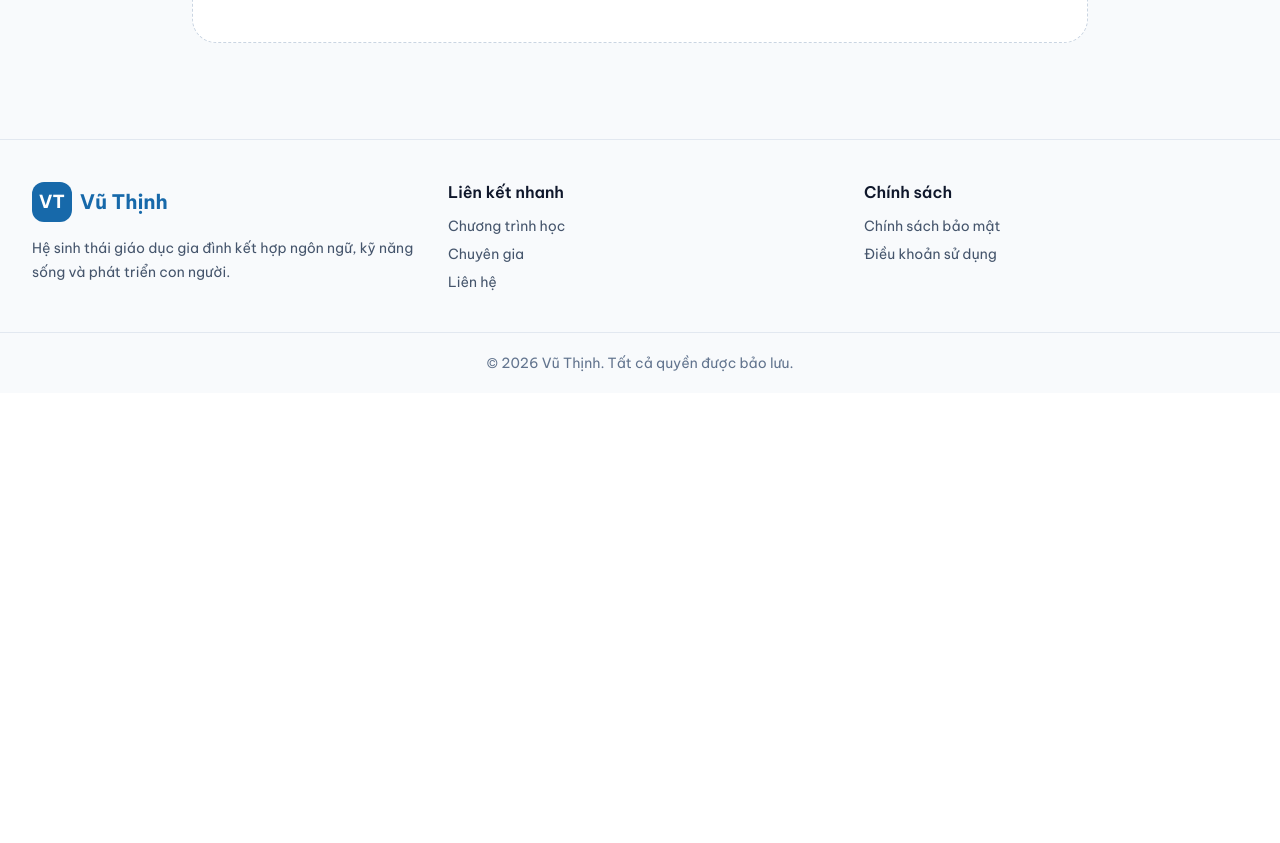
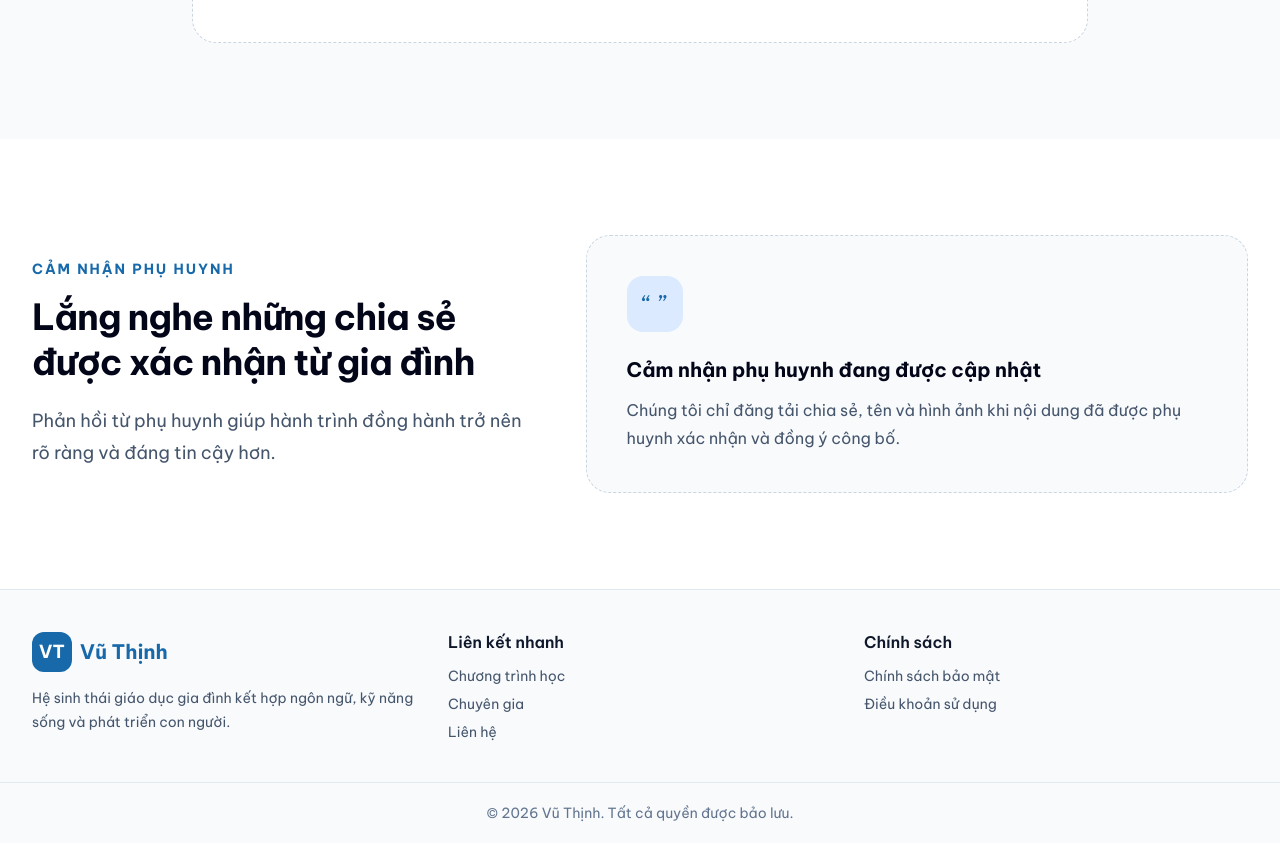
Before and after one commit to Coffee2205/vuthinh, a Next.js app: page / in a window 1280 px wide. Shown: the part 4600-5443 px from the top of the page. Before the commit the page ends 4993 px from the top, so only its background shows below. Built offline with nearby package versions, Linux system fonts and the light colour scheme.

Commit message:
feat: add parent testimonials empty state

```diff
--- a/project-log/CURRENT_STATUS.md
+++ b/project-log/CURRENT_STATUS.md
@@ -8,7 +8,7 @@ Giai đoạn 1 — Website giáo dục hoàn chỉnh có thể deploy và hoạt
 
 ## Task hiện tại
 
-`Task 01 — Trang chủ` đang thực hiện theo từng section. Sáu section đầu đã hoàn thành; chưa bắt đầu Cảm nhận phụ huynh.
+`Task 01 — Trang chủ` đang thực hiện theo từng section. Bảy section đầu đã hoàn thành; chưa bắt đầu Bài viết/tài liệu nổi bật.
 
 ## Đã hoàn thành
 
@@ -85,6 +85,11 @@ Giai đoạn 1 — Website giáo dục hoàn chỉnh có thể deploy và hoạt
 - Đã thêm empty state minh bạch; không dùng social proof giả.
 - CTA `/success-stories` chưa có route đích.
 
+### Task 01 — Cảm nhận phụ huynh
+
+- Đã thêm empty state minh bạch, không dùng lời nhận xét, tên, ảnh hoặc đánh giá giả.
+- Chỉ công bố phản hồi sau khi phụ huynh xác nhận nội dung và đồng ý sử dụng thông tin.
+
 ## Chưa thực hiện
 
 - Các section còn lại để hoàn thiện trang chủ.
@@ -103,7 +108,7 @@ Giai đoạn 1 — Website giáo dục hoàn chỉnh có thể deploy và hoạt
 - `node_modules`: Đã có; các dependency chính được nhận diện.
 - `npm.cmd run lint`: Đạt ngày 2026-07-15, không có lỗi ESLint.
 - `npm.cmd run build`: Đạt ngày 2026-07-15; compile, TypeScript và static generation thành công.
-- Runtime `/`: HTTP 200 và có đầy đủ bốn section đầu của trang chủ đã kiểm tra.
+- Runtime `/`: HTTP 200 và có section Cảm nhận phụ huynh đúng nội dung empty state; section Bài viết/tài liệu chưa xuất hiện.
 
 ## Trạng thái project local
 
@@ -117,7 +122,8 @@ Giai đoạn 1 — Website giáo dục hoàn chỉnh có thể deploy và hoạt
 - Learning Journey đã được commit tại `bd2b456` — `feat: add learning journey section`.
 - Expert Section đã được commit tại `7b5d838` — `feat: add home expert section`.
 - Student Outcomes đã được commit tại `5743558` — `feat: add student outcomes empty state`.
+- Parent Testimonials đang chờ commit sau khi hoàn tất log.
 
 ## Task tiếp theo
 
-Tiếp tục `Task 01 — Trang chủ` bằng section “Cảm nhận phụ huynh”. Chưa bắt đầu section này.
+Tiếp tục `Task 01 — Trang chủ` bằng section “Bài viết/tài liệu nổi bật”. Chưa bắt đầu section này.
--- a/project-log/DECISIONS.md
+++ b/project-log/DECISIONS.md
@@ -133,3 +133,11 @@ Mỗi quyết định phải ghi ngày, nội dung, lý do và ảnh hưởng.
 **Lý do:** Chưa có thành quả, ảnh hoặc số liệu thật từ khách hàng.
 
 **Ảnh hưởng:** Section sẵn sàng thay bằng case study thật sau này.
+
+## 2026-07-15 — Cảm nhận phụ huynh dùng empty state có điều kiện đồng ý
+
+**Quyết định:** Không tạo testimonial minh họa; chỉ hiển thị phản hồi, tên và hình ảnh sau khi phụ huynh xác nhận nội dung và đồng ý công bố.
+
+**Lý do:** Project chưa có phản hồi thật hoặc bằng chứng về quyền sử dụng thông tin cá nhân.
+
+**Ảnh hưởng:** Section hiện thông báo trạng thái đang cập nhật và có thể được thay bằng dữ liệu thật mà không đổi vị trí trong trang chủ.
--- a/project-log/ISSUES.md
+++ b/project-log/ISSUES.md
@@ -176,3 +176,15 @@
 **Mô tả:** Thiếu case study, hình ảnh và kết quả có sự đồng ý công bố.
 
 **Ảnh hưởng:** Section dùng empty state; lint/build đạt, không có blocker kỹ thuật.
+
+---
+
+## ISSUE-013 — Chưa có cảm nhận phụ huynh được xác nhận
+
+**Trạng thái:** Open
+
+**Mô tả:** Chưa có nội dung phản hồi, tên, hình ảnh và sự đồng ý công bố từ phụ huynh.
+
+**Ảnh hưởng:** Section dùng empty state minh bạch; không còn blocker kỹ thuật cho phần Cảm nhận phụ huynh.
+
+**Cần từ khách hàng:** Phản hồi nguyên văn đã duyệt, thông tin được phép hiển thị và xác nhận quyền sử dụng hình ảnh nếu có.
--- a/project-log/NEXT_STEPS.md
+++ b/project-log/NEXT_STEPS.md
@@ -2,18 +2,18 @@
 
 ## Nhiệm vụ gần nhất
 
-> Tiếp tục `Task 01 — Trang chủ` và chỉ thực hiện section “Cảm nhận phụ huynh”, chưa làm các section khác.
+> Tiếp tục `Task 01 — Trang chủ` và chỉ thực hiện section “Bài viết/tài liệu nổi bật”, chưa làm các section khác.
 
 ## Thứ tự thực hiện
 
-1. Không tạo số liệu, thành tích, hình ảnh hoặc kết quả học viên giả.
-2. Nếu chưa có dữ liệu được xác nhận, thiết kế empty state minh bạch.
-3. Ghi rõ dữ liệu cần khách hàng cung cấp.
+1. Đọc lại yêu cầu nội dung blog/tài liệu trong Task 01 và tài liệu dự án.
+2. Không tạo bài viết, tác giả, ảnh hoặc tài liệu giả; dùng empty state nếu chưa có dữ liệu xác nhận.
+3. Ghi rõ dữ liệu blog/tài liệu cần khách hàng cung cấp.
 4. Tách dữ liệu tĩnh, kiểm tra responsive/accessibility, lint/build/runtime.
 5. Cập nhật task/log, commit và push trước khi chuyển section.
 
 ## Chưa làm ngay
 
-- Bài viết/tài liệu nổi bật và các section sau Cảm nhận phụ huynh.
+- Form đăng ký học thử, CTA cuối trang và các phần sau Bài viết/tài liệu nổi bật.
 - Database, form lưu dữ liệu thật và Supabase.
 - Admin, AI, thanh toán hoặc LMS.
--- a/src/app/page.tsx
+++ b/src/app/page.tsx
@@ -1,6 +1,7 @@
 import { ExpertSection } from "@/components/home/ExpertSection";
 import { HeroSection } from "@/components/home/HeroSection";
 import { LearningJourneySection } from "@/components/home/LearningJourneySection";
+import { ParentTestimonialsSection } from "@/components/home/ParentTestimonialsSection";
 import { ProgramsSection } from "@/components/home/ProgramsSection";
 import { StudentOutcomesSection } from "@/components/home/StudentOutcomesSection";
 import { TrustSection } from "@/components/home/TrustSection";
@@ -14,6 +15,7 @@ export default function Home() {
       <LearningJourneySection />
       <ExpertSection />
       <StudentOutcomesSection />
+      <ParentTestimonialsSection />
     </>
   );
 }
--- /dev/null
+++ b/src/components/home/ParentTestimonialsSection.tsx
@@ -0,0 +1,45 @@
+import { Container } from "@/components/common/Container";
+import { parentTestimonialsContent } from "@/data/home";
+
+export function ParentTestimonialsSection() {
+  return (
+    <section
+      className="bg-white py-16 sm:py-20 lg:py-24"
+      aria-labelledby="parent-testimonials-heading"
+    >
+      <Container>
+        <div className="grid items-center gap-10 lg:grid-cols-[0.85fr_1.15fr] lg:gap-16">
+          <div>
+            <p className="text-sm font-bold uppercase tracking-[0.14em] text-brand-blue">
+              {parentTestimonialsContent.eyebrow}
+            </p>
+            <h2
+              id="parent-testimonials-heading"
+              className="mt-4 text-3xl font-bold leading-tight tracking-tight text-slate-950 sm:text-4xl"
+            >
+              {parentTestimonialsContent.title}
+            </h2>
+            <p className="mt-5 text-lg leading-8 text-slate-600">
+              {parentTestimonialsContent.description}
+            </p>
+          </div>
+
+          <div className="rounded-3xl border border-dashed border-slate-300 bg-slate-50 p-8 sm:p-10">
+            <div
+              className="grid size-14 place-items-center rounded-2xl bg-blue-100 text-2xl text-brand-blue"
+              aria-hidden="true"
+            >
+              “ ”
+            </div>
+            <h3 className="mt-6 text-xl font-bold text-slate-950">
+              {parentTestimonialsContent.status}
+            </h3>
+            <p className="mt-3 leading-7 text-slate-600">
+              {parentTestimonialsContent.note}
+            </p>
+          </div>
+        </div>
+      </Container>
+    </section>
+  );
+}
--- a/src/data/home.ts
+++ b/src/data/home.ts
@@ -160,3 +160,12 @@ export const studentOutcomesContent = {
   note: "Chúng tôi không sử dụng số liệu, hình ảnh hoặc kết quả minh họa chưa được kiểm chứng.",
   action: { href: "/success-stories", label: "Xem trang thành quả" },
 } as const;
+
+export const parentTestimonialsContent = {
+  eyebrow: "Cảm nhận phụ huynh",
+  title: "Lắng nghe những chia sẻ được xác nhận từ gia đình",
+  description:
+    "Phản hồi từ phụ huynh giúp hành trình đồng hành trở nên rõ ràng và đáng tin cậy hơn.",
+  status: "Cảm nhận phụ huynh đang được cập nhật",
+  note: "Chúng tôi chỉ đăng tải chia sẻ, tên và hình ảnh khi nội dung đã được phụ huynh xác nhận và đồng ý công bố.",
+} as const;
--- a/tasks/01-HOME.md
+++ b/tasks/01-HOME.md
@@ -12,7 +12,7 @@ Tạo trang chủ thuyết phục phụ huynh và dẫn người dùng đến đ
 - [x] Hành trình học tập.
 - [x] Giới thiệu chuyên gia.
 - [x] Thành quả học viên.
-- [ ] Cảm nhận phụ huynh.
+- [x] Cảm nhận phụ huynh.
 - [ ] Bài viết/tài liệu nổi bật.
 - [ ] Form đăng ký học thử.
 - [ ] CTA cuối trang.
@@ -195,3 +195,13 @@ Tạo trang chủ thuyết phục phụ huynh và dẫn người dùng đến đ
 - Lint/build đạt; responsive và semantic heading/focus đã rà trong source.
 - Giới hạn: chưa có dữ liệu thật, route CTA chưa triển khai, chưa kiểm tra trực quan thiết bị thật.
 - Commit: `5743558` — `feat: add student outcomes empty state`.
+
+## Kết quả thực hiện — Cảm nhận phụ huynh
+
+- File tạo: `src/components/home/ParentTestimonialsSection.tsx`.
+- File sửa: `src/data/home.ts`, `src/app/page.tsx`, `tasks/01-HOME.md` và các project log liên quan.
+- Quyết định: dùng empty state thay cho testimonial giả; chỉ công bố chia sẻ, tên và hình ảnh sau khi phụ huynh xác nhận và đồng ý.
+- Kiểm tra: `npm.cmd run lint` đạt; `npm.cmd run build` đạt, route `/` được prerender tĩnh; runtime production local HTTP 200 và có đúng nội dung empty state, chưa có section bài viết.
+- Responsive: bố cục một cột trên mobile và hai vùng từ `lg`; semantic `section`, `aria-labelledby`, `h2`/`h3` đã rà trong source.
+- Giới hạn: chưa có phản hồi phụ huynh thật hoặc kiểm tra trực quan trên thiết bị thật/browser automation.
+- Commit: sẽ cập nhật sau khi commit.
```
Also changed, not shown: project-log/CHANGELOG.md.
